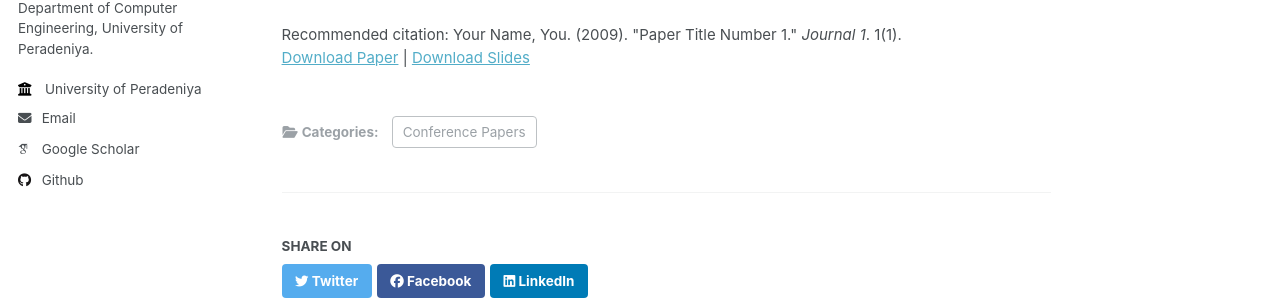
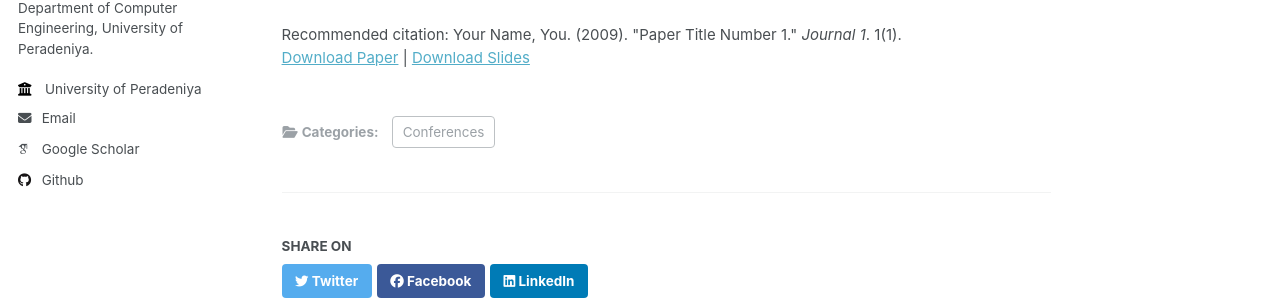
Before and after one commit to IshtaJayakody/IshtaJayakody.github.io, a Jekyll site: the page built from _publications/2009-10-01-paper-title-number-1.md, in a window 1280 px wide and 1038 px high. Shown: the part 365-671 px from the top of the window. Built offline with Jekyll 4.4.1, drawn with Linux system fonts in a browser that asks for light colours; some web fonts are replaced.

Commit message:
Update 2009-10-01-paper-title-number-1.md

```diff
--- a/_publications/2009-10-01-paper-title-number-1.md
+++ b/_publications/2009-10-01-paper-title-number-1.md
@@ -1,7 +1,7 @@
 ---
 title: "Analyzing and Predicting Volatile Market Patterns for Trading in International Markets Using a Digital Twin"
 collection: publications
-category: Conference Papers
+category: Conferences
 permalink: /publication/2009-10-01-paper-title-number-1
 excerpt: 'This paper is about the number 1. The number 2 is left for future work.'
 date: 2009-10-01
```
